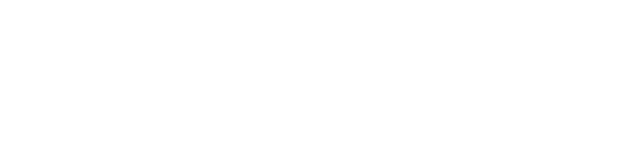
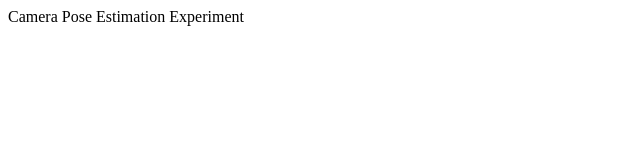
Before and after one commit to YunzhongTianjing/CameraPoseEstimate, a plain HTML site: page docs/index.html in a window 1280 px wide. Shown: the whole page, without its empty margins (0-640 px from the left). Drawn offline with Linux system fonts and the light colour scheme.

Commit message:
Update index.html

```diff
--- a/docs/index.html
+++ b/docs/index.html
@@ -4,6 +4,6 @@
 	<title>Camera Pose Estimation Experiment</title>
 </head>
 <body>
-
+	<div>Camera Pose Estimation Experiment</div>
 </body>
 </html>
```
